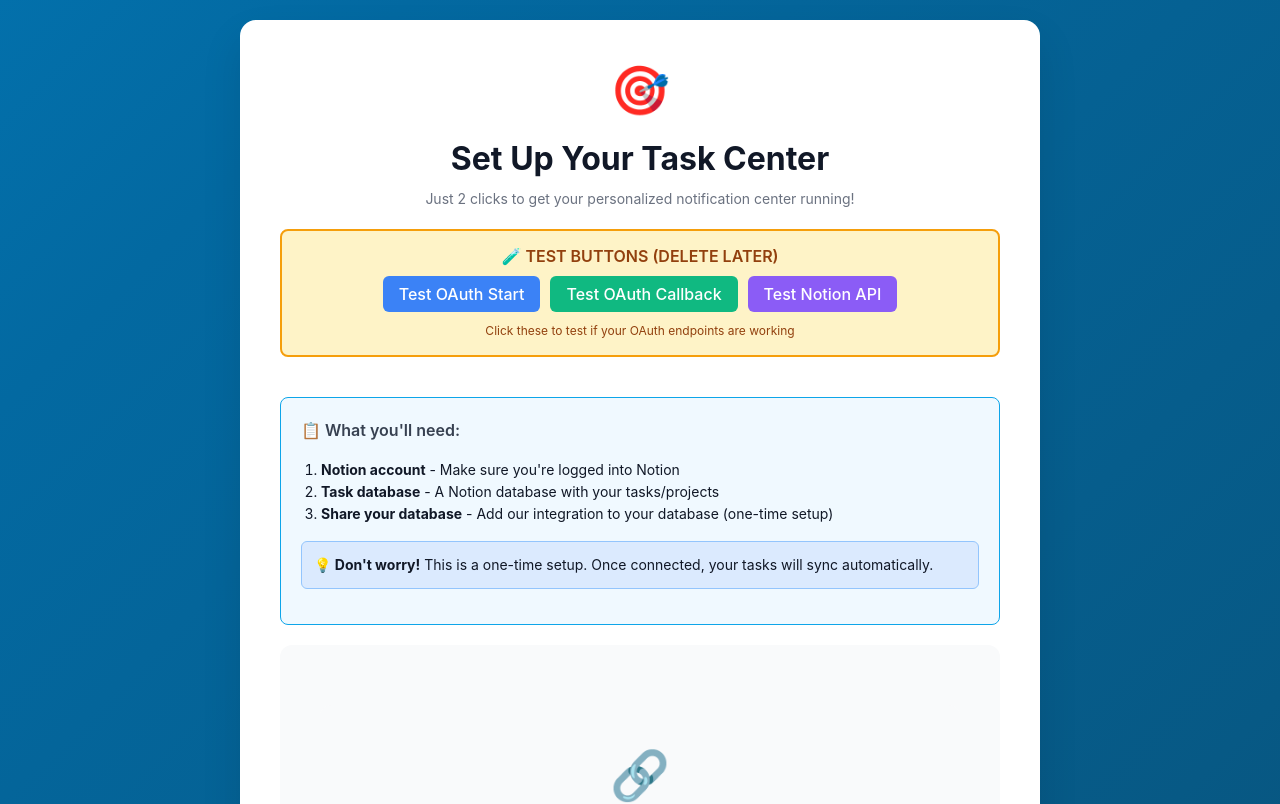
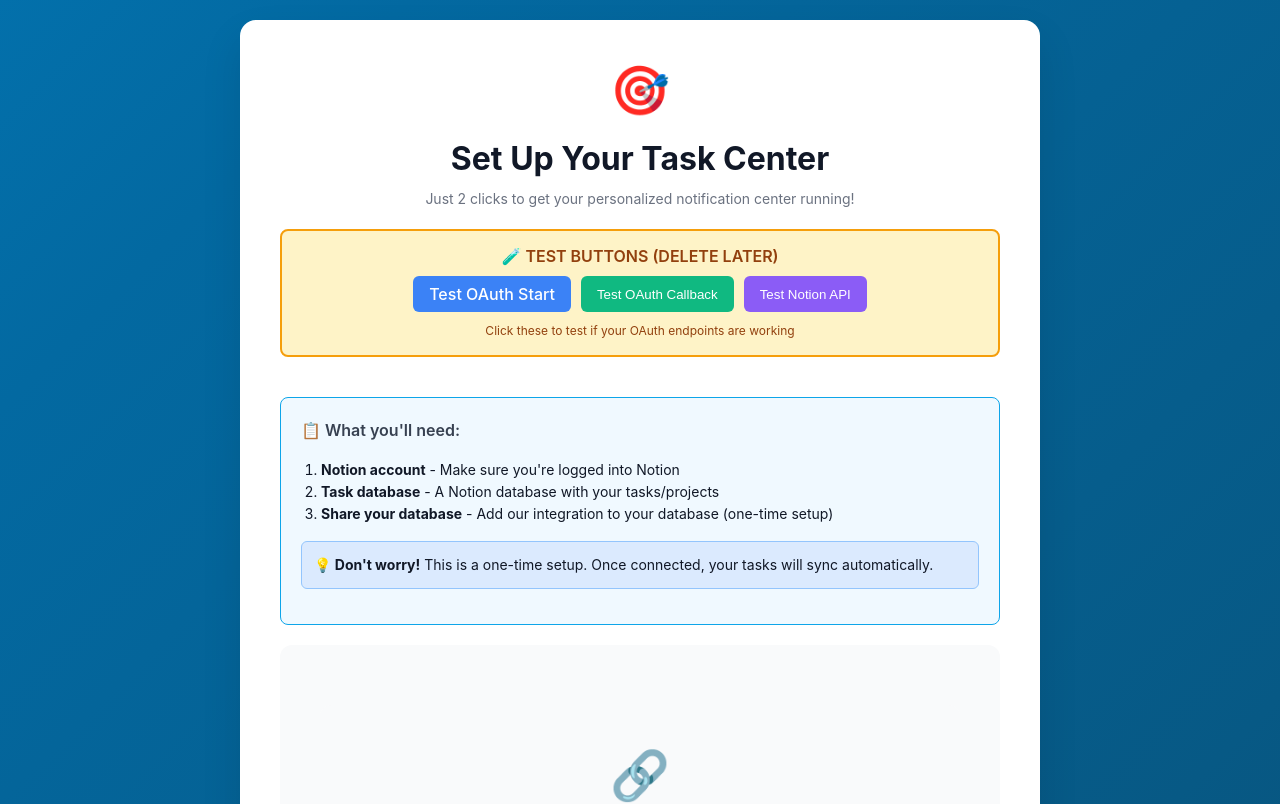
Before and after one commit to claritysyncio-lgtm/Student-Notification-Center, a React (Vite) app: page / in a window 1280 px wide. Shown: the top 804 px of the page. Built offline with nearby package versions, Linux system fonts and the light colour scheme.

Commit message:
Fix test buttons to show API responses - Convert OAuth callback and Notion API to buttons with fetch - Show actual error messages in alerts - Better debugging for OAuth endpoints

```diff
--- a/src/components/PersonalizedSetup.jsx
+++ b/src/components/PersonalizedSetup.jsx
@@ -153,34 +153,48 @@ function SimplifiedSetupStep({ config, onUpdate, onComplete }) {
               >
                 Test OAuth Start
               </a>
-              <a
-                href="/api/oauth-callback"
-                target="_blank"
+              <button
+                onClick={() => {
+                  fetch('/api/oauth-callback')
+                    .then(res => res.text())
+                    .then(text => alert('OAuth Callback Response:\n' + text))
+                    .catch(err => alert('OAuth Callback Error:\n' + err.message));
+                }}
                 style={{
                   backgroundColor: '#10b981',
                   color: 'white',
                   padding: '8px 16px',
                   borderRadius: '6px',
-                  textDecoration: 'none',
+                  border: 'none',
+                  cursor: 'pointer',
                   fontWeight: '500'
                 }}
               >
                 Test OAuth Callback
-              </a>
-              <a
-                href="/api/notion"
-                target="_blank"
+              </button>
+              <button
+                onClick={() => {
+                  fetch('/api/notion', {
+                    method: 'POST',
+                    headers: { 'Content-Type': 'application/json' },
+                    body: JSON.stringify({ databaseId: 'test', token: 'test' })
+                  })
+                    .then(res => res.text())
+                    .then(text => alert('Notion API Response:\n' + text))
+                    .catch(err => alert('Notion API Error:\n' + err.message));
+                }}
                 style={{
                   backgroundColor: '#8b5cf6',
                   color: 'white',
                   padding: '8px 16px',
                   borderRadius: '6px',
-                  textDecoration: 'none',
+                  border: 'none',
+                  cursor: 'pointer',
                   fontWeight: '500'
                 }}
               >
                 Test Notion API
-              </a>
+              </button>
             </div>
             <p style={{ margin: '10px 0 0 0', fontSize: '12px', color: '#92400e' }}>
               Click these to test if your OAuth endpoints are working
```
